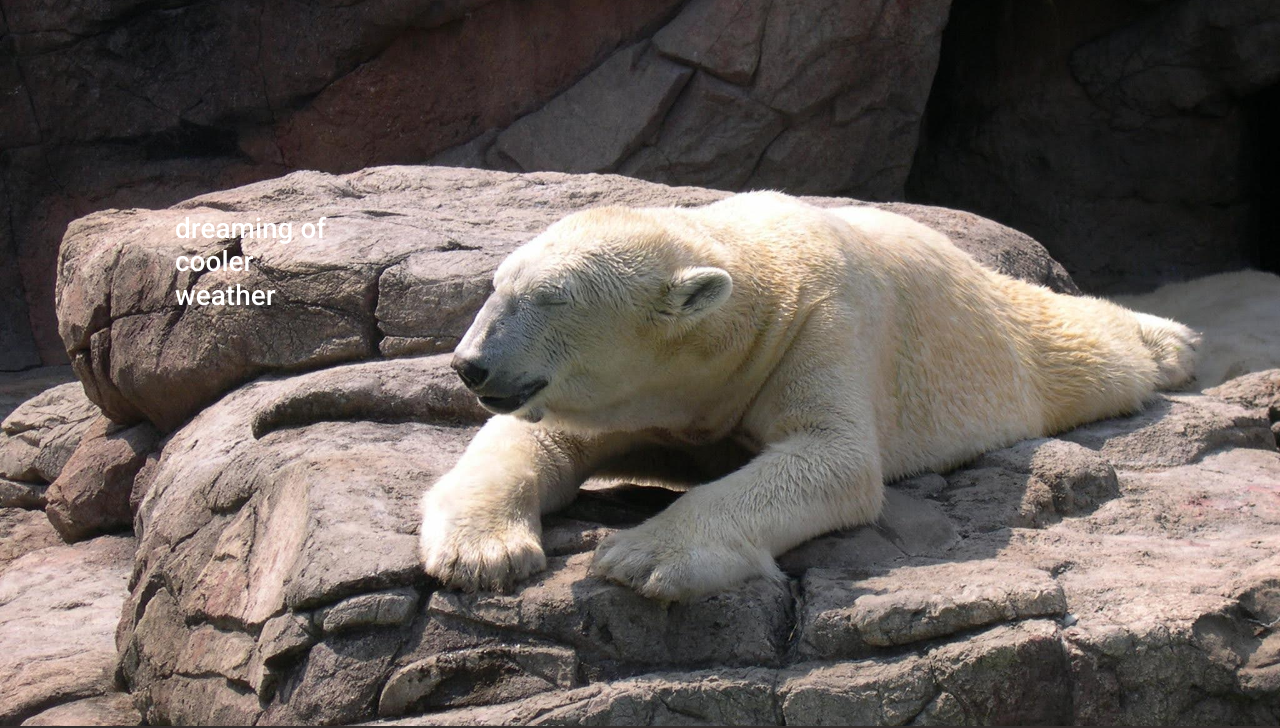
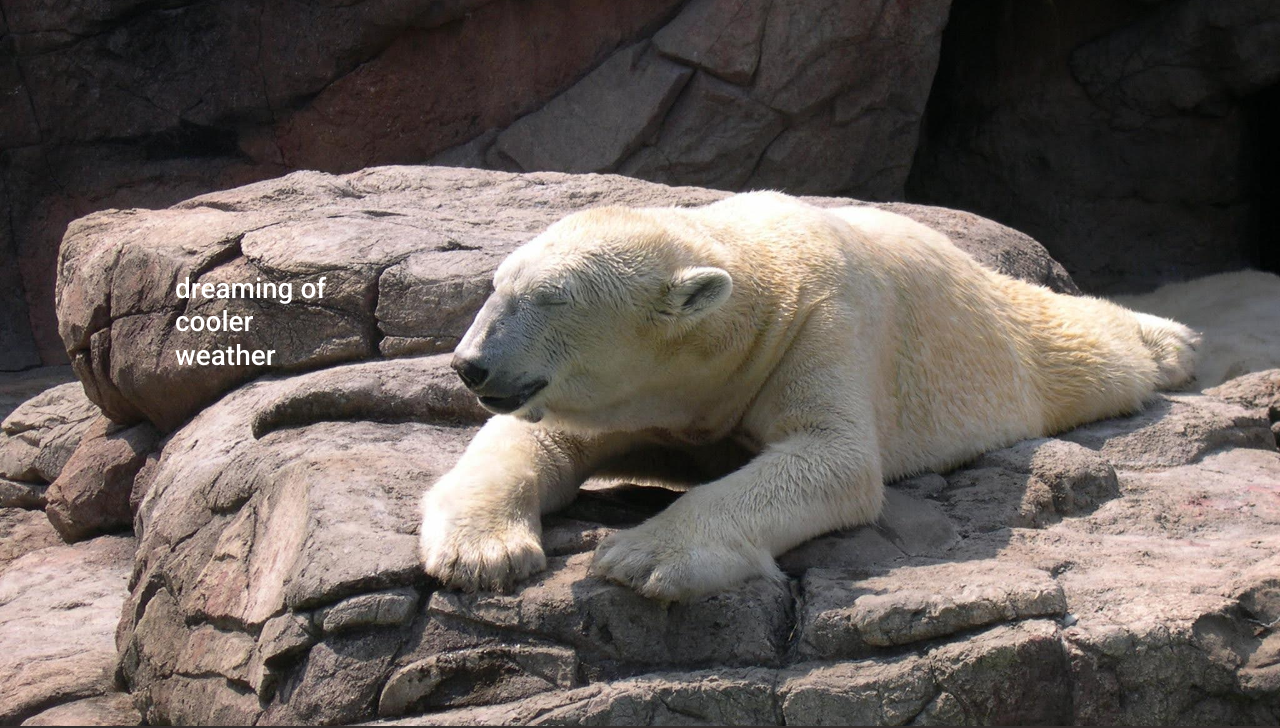
Before and after one commit to wwhitaker/defingo, a website: page index.html in a window 1280 px wide. Shown: the part 74-802 px from the top of the page. Drawn offline with Linux system fonts and the light colour scheme.

Commit message:
placement

```diff
--- a/index.html
+++ b/index.html
@@ -38,7 +38,7 @@
 
       <!-- Main Section-->
       <div class="container">
-        <div class="d-flex justify-content-center align-items-center" style="height: 85vh">
+        <div class="d-flex justify-content-center align-items-center" style="height: 100vh">
           <div class="col-md-1"></div>
           <div class="col-md-2 d-none d-md-block h3 text-white">
             dreaming of cooler weather
```
